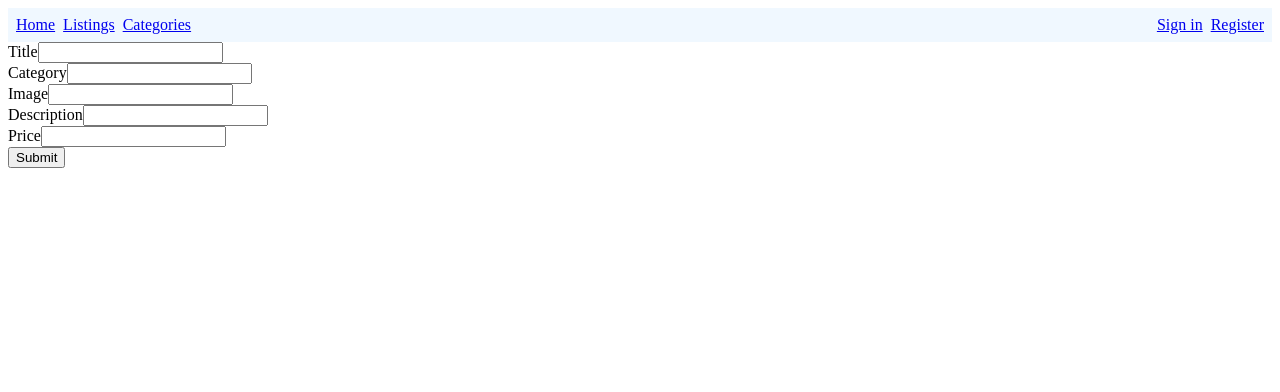
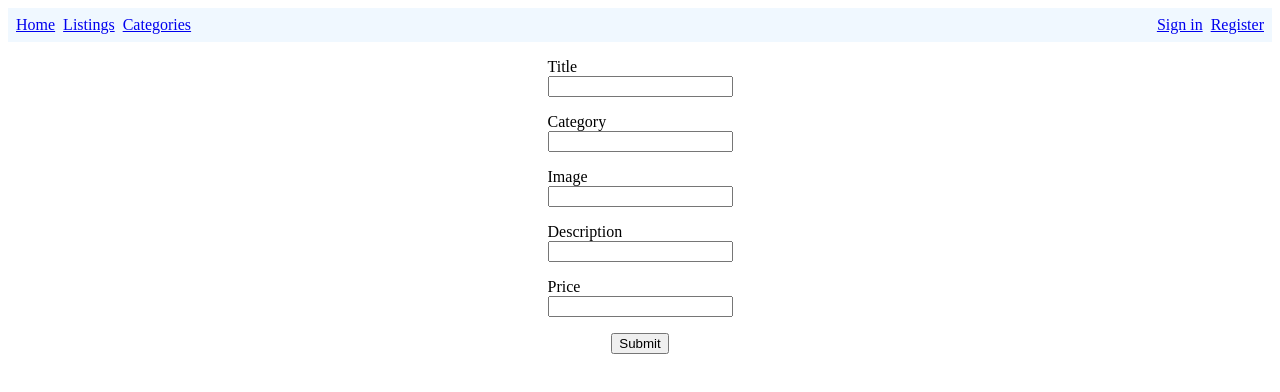
Before and after one commit to PJM178/ebay-react, a React (Create React App) app in the folder frontend/: page /sell in a window 1280 px wide. Shown: the top 392 px of the page. Built offline with nearby package versions, Linux system fonts and the light colour scheme; no server answers.

Commit message:
add new listing to state after submitting to the db

```diff
--- a/frontend/src/components/ListingForm.js
+++ b/frontend/src/components/ListingForm.js
@@ -1,13 +1,15 @@
 import { useEffect } from 'react';
 import { useForm } from 'react-hook-form';
-import listingService from '../services/listings';
+import { useDispatch } from 'react-redux';
 
 import { categories } from './Categories';
+import { newListing } from '../reducers/listingsReducer';
 
 const ListingForm = () => {
+  const dispatch = useDispatch();
   const { register, handleSubmit, watch, reset, formState, formState: { errors, isSubmitSuccessful } } = useForm();
   const onSubmit = (data) => {
-    listingService.newListing(data);
+    dispatch(newListing(data));
     console.log(data);
   };
 
@@ -27,36 +29,38 @@ const ListingForm = () => {
   console.log(categories);
 
   return (
-    <div>
+    <div className='listing-form-container'>
       <form onSubmit={handleSubmit(onSubmit)}>
-        <div>
-          <label>Title</label>
+        <div className='listing-form-field'>
+          <div><label>Title</label></div>
           <input {...register('title', { required: true })} />
           {errors.title && <span>Title is required</span>}
         </div>
-        <div>
-          <label>Category</label>
+        <div className='listing-form-field'>
+          <div><label>Category</label></div>
           <input {...register('category', { required: true })} />
           {/* <select {...register('category')}>
             <option value="jorma">female</option>
           </select> */}
           {errors.category && <span>Please choose a category</span>}
         </div>
-        <div>
-          <label>Image</label>
+        <div className='listing-form-field'>
+          <div><label>Image</label></div>
           <input {...register('image', { required: false })} />
         </div>
-        <div>
-          <label>Description</label>
+        <div className='listing-form-field'>
+          <div><label>Description</label></div>
           <input {...register('description', { required: true })} />
           {errors.description && <span>Description is required</span>}
         </div>
-        <div>
-          <label>Price</label>
+        <div className='listing-form-field'>
+          <div><label>Price</label></div>
           <input {...register('price', { required: true })} type="number" />
           {errors.price && <span>Price is required</span>}
         </div>
-        <input type="submit" />
+        <div className='listing-form-submit'>
+          <input type="submit" />
+        </div>
       </form>
     </div>
   );
--- a/frontend/src/index.css
+++ b/frontend/src/index.css
@@ -55,6 +55,26 @@ td {
 
 }
 
+/* Listing form page - start */
+.listing-form-container {
+  display: flex;
+  justify-content: center;
+  padding: 0.5rem;
+}
+
+.listing-form-field {
+  padding: 0.5rem;
+}
+
+.listing-form-submit {
+  padding: 0.5rem;
+  display: flex;
+  justify-content: center;
+}
+
+/* Listing form page - end */
+
+
 /* Listings - end */
 
 /* Categories page - start */
--- a/frontend/src/reducers/listingsReducer.js
+++ b/frontend/src/reducers/listingsReducer.js
@@ -7,11 +7,14 @@ const listingSlice = createSlice ({
   reducers: {
     initializeListingsAction(state, action) {
       return action.payload;
+    },
+    newListingAction(state, action) {
+      state.push(action.payload);
     }
   }
 });
 
-export const { initializeListingsAction } = listingSlice.actions;
+export const { initializeListingsAction, newListingAction } = listingSlice.actions;
 
 export const initializeListings = () => {
   return async dispatch => {
@@ -21,4 +24,12 @@ export const initializeListings = () => {
   };
 };
 
+export const newListing = (content) => {
+  return async dispatch => {
+    const newListing = await listingService.newListing(content);
+    console.log(newListing);
+    dispatch(newListingAction(newListing));
+  };
+};
+
 export default listingSlice.reducer;
--- a/frontend/src/reducers/userReducer.js
+++ b/frontend/src/reducers/userReducer.js
@@ -36,6 +36,7 @@ export const loginUser = (content) => {
 
 export const setUser = (content) => {
   return async dispatch => {
+    listingService.setToken(content.token);
     dispatch(setUserAction(content));
   };
 };
```
Also changed, not shown: 1 other file (tests, documents, lock files or other folders).
